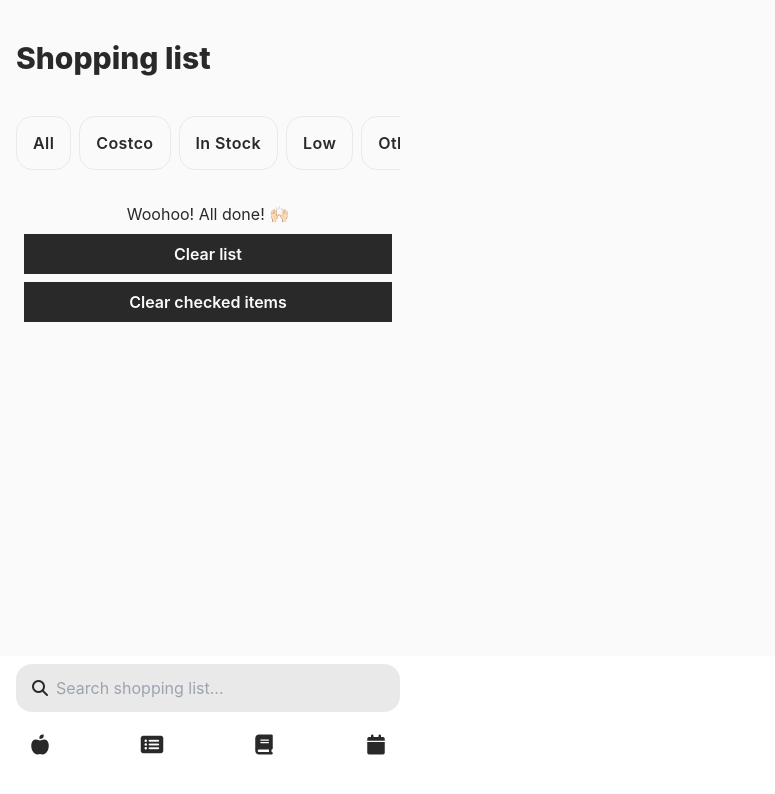
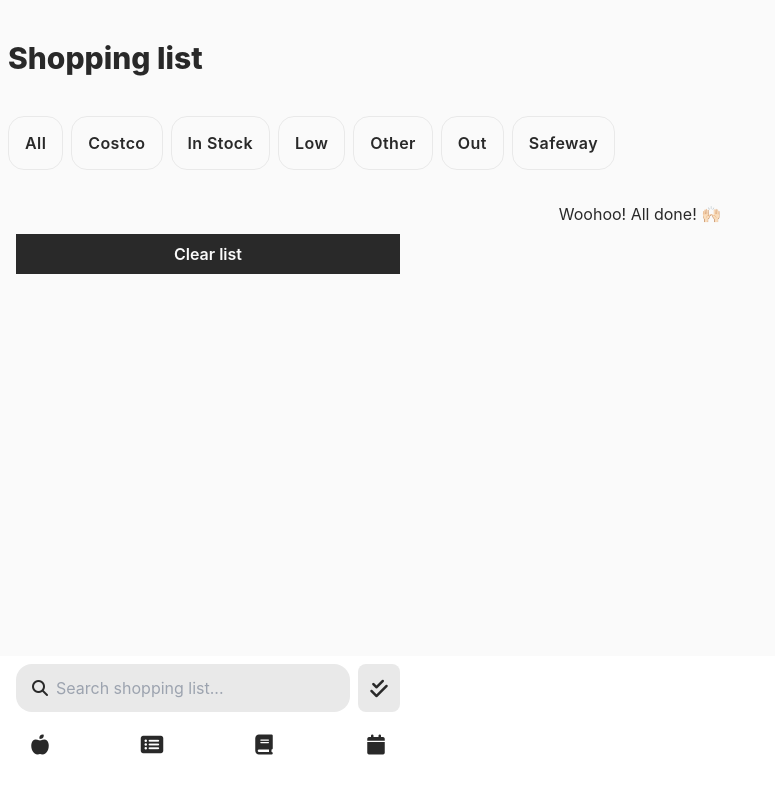
Before and after one commit to abigailhartnett/bitesize-app, a React (Create React App) app: page /shopping-list in a window 1280 px wide. Shown: the top 794 px of the page, without its empty margins (0-775 px from the left). Built offline with nearby package versions, Linux system fonts and the light colour scheme; no server answers; the database is empty; a web font is replaced by a local one.

Commit message:
style changes + add clear checked button

```diff
--- a/src/components/BottomBar.js
+++ b/src/components/BottomBar.js
@@ -2,7 +2,9 @@ import React from "react";
 
 const BottomBar = ({ children }) => {
 	return (
-		<div className="bg-white fixed inset-x-0 bottom-0 px-4">{children}</div>
+		<div className="bg-white fixed inset-x-0 bottom-0 px-4 mx-auto">
+			{children}
+		</div>
 	);
 };
 
--- a/src/components/Container.js
+++ b/src/components/Container.js
@@ -2,7 +2,7 @@ import React from "react";
 
 const Container = ({ children }) => {
 	return (
-		<div className="fixed inset-x-0 top-0 flex flex-col justify-between max-w-sm mx-4">
+		<div className="fixed inset-x-0 top-0 flex flex-col justify-between mx-auto px-2">
 			{children}
 		</div>
 	);
--- a/src/components/ListView.js
+++ b/src/components/ListView.js
@@ -6,8 +6,8 @@ const ListView = ({ children }) => {
 
 	return (
 		<div
-			className="overflow-y-auto overflow-x-visible flex-grow pb-56 pt-4"
-			style={{ height: `${windowSize.height}px` }}
+			className="overflow-y-auto overflow-x-visible pt-4"
+			style={{ height: `calc(${windowSize.height}px - 320px)` }}
 		>
 			{children}
 		</div>
--- a/src/components/SearchBar.js
+++ b/src/components/SearchBar.js
@@ -6,8 +6,8 @@ const SearchBar = ({ placeholder, id, setSearchQuery }) => {
 	};
 
 	return (
-		<div className="py-2">
-			<div className="flex items-center gap-2 p-1 bg-[#e9e9e9] max-w-sm rounded-2xl h-12 px-4">
+		<div className="py-2 w-full">
+			<div className="flex items-center gap-2 p-1 bg-[#e9e9e9] rounded-2xl h-12 px-4">
 				<i class="fa-solid fa-search"></i>
 				<input
 					id={id}
--- a/src/pages/shoppingList.js
+++ b/src/pages/shoppingList.js
@@ -16,6 +16,7 @@ import Container from "../components/Container";
 import EditPantryItem from "../forms/EditPantryItem";
 import BottomBar from "../components/BottomBar";
 import SearchBar from "../components/SearchBar";
+import IconButton from "../components/buttons/IconButton";
 
 const ShoppingListPage = ({ pantryItems, setPantryItems }) => {
 	const [currentItem, setCurrentItem] = useState(null);
@@ -211,14 +212,21 @@ const ShoppingListPage = ({ pantryItems, setPantryItems }) => {
 					<div className="text-center pt-4">Woohoo! All done! 🙌🏻</div>
 				)}
 				<Button onClick={() => triggerClearList()}>Clear list</Button>
-				<Button onClick={() => clearCheckedItems()}>Clear checked items</Button>
 			</ListView>
 			<BottomBar>
-				<SearchBar
-					id={"searchInput"}
-					placeholder={"Search shopping list..."}
-					setSearchQuery={setSearchQuery}
-				/>
+				<div className="flex justify-between items-center gap-2 max-w-sm">
+					<SearchBar
+						id={"searchInput"}
+						placeholder={"Search shopping list..."}
+						setSearchQuery={setSearchQuery}
+					/>
+
+					<IconButton
+						icon="fa-check-double"
+						className="bg-[#e9e9e9]"
+						onClick={() => clearCheckedItems()}
+					/>
+				</div>
 				<Menu />
 			</BottomBar>
 		</Container>
```
